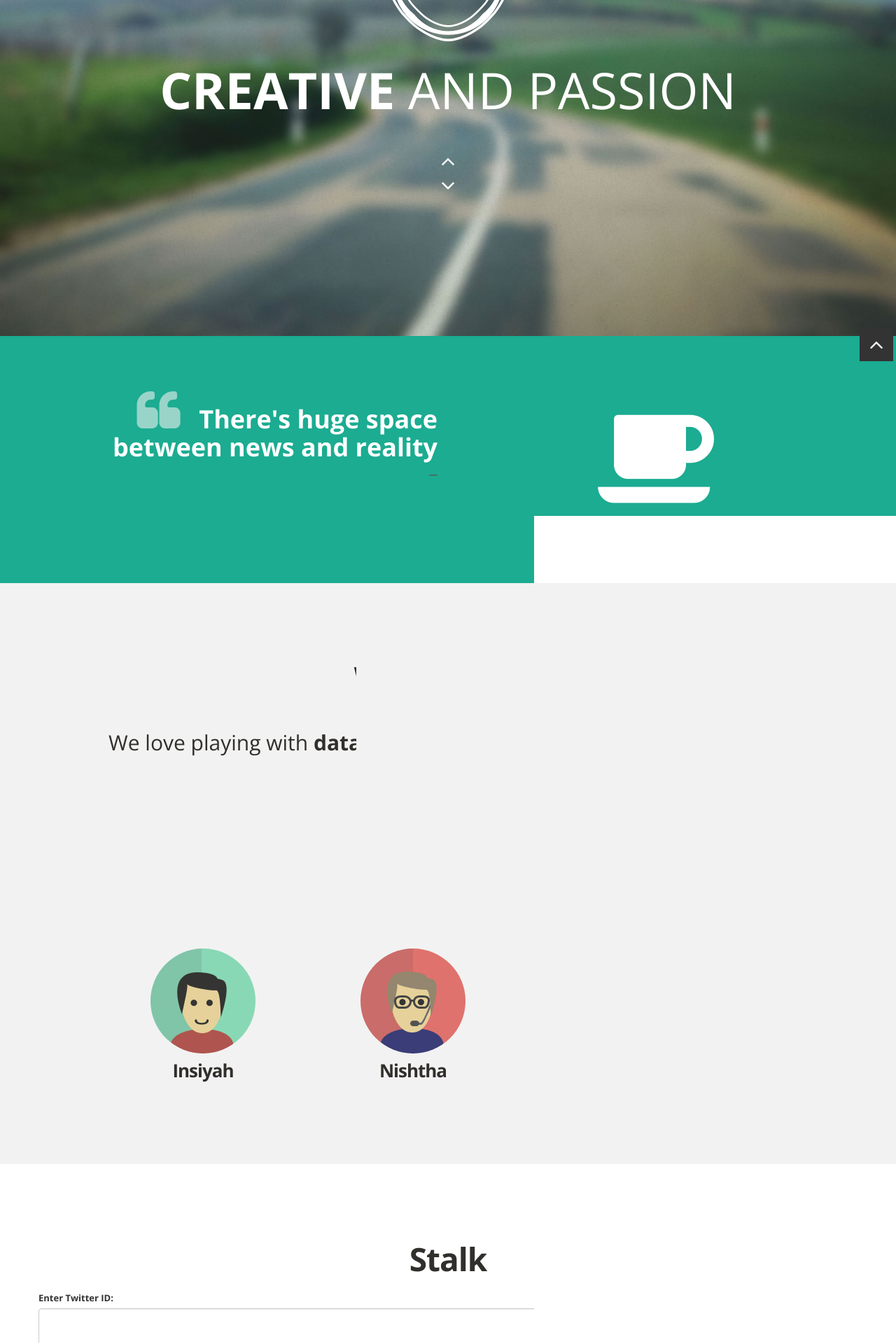
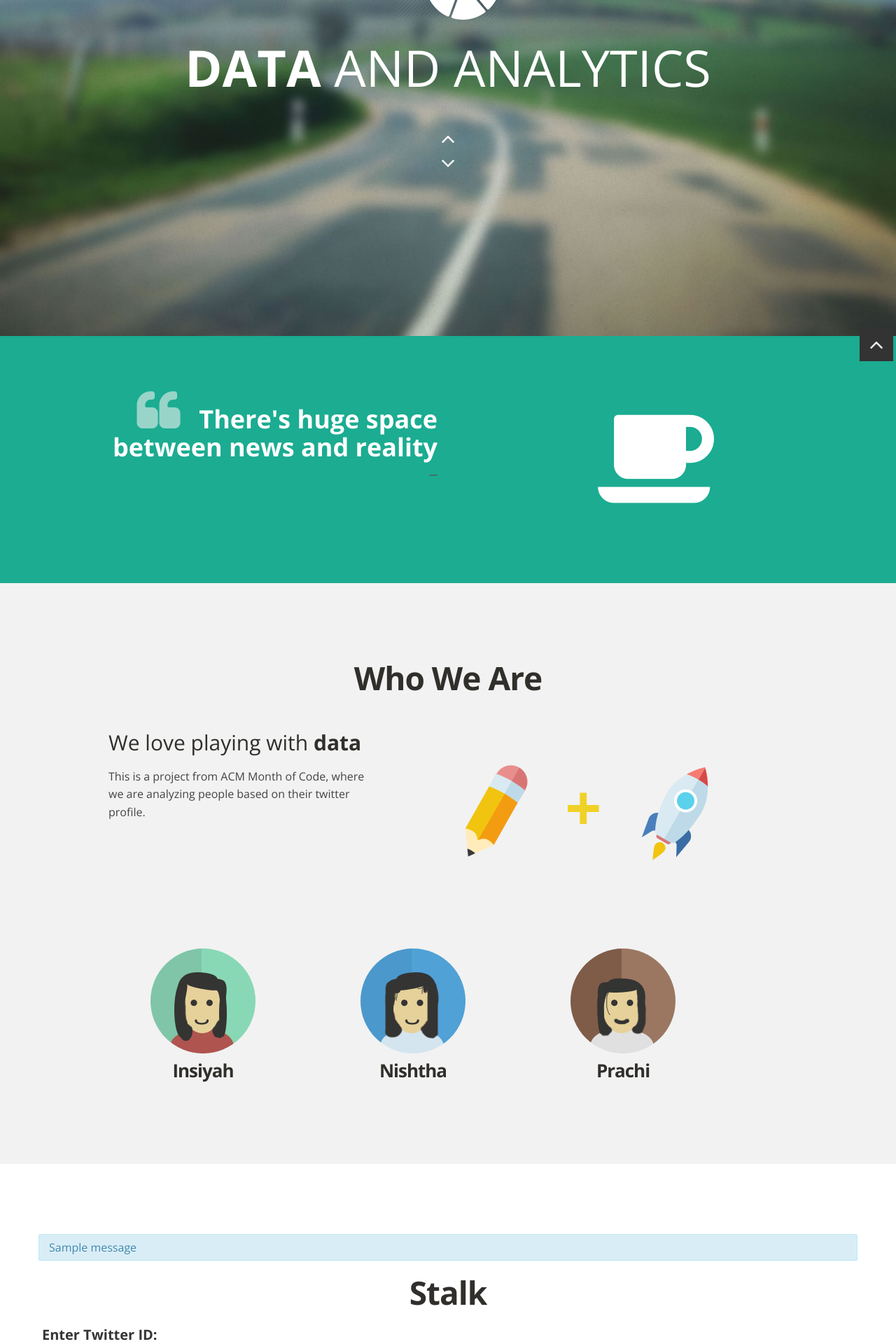
Before and after one commit to Insiyaa/Stalk-em-Know-em, a Flask app: page / in a window 1280 px wide. Shown: the part 280-2200 px from the top of the page at 70% size. Run offline with Flask 2, Linux system fonts and the light colour scheme; one stand-in notice (Sample message) is shown; some libraries are stand-ins or nearby versions.

Commit message:
Add some more stuffs

```diff
--- a/sentiments/app.py
+++ b/sentiments/app.py
@@ -1,4 +1,4 @@
-from flask import Flask, request, render_template, url_for, jsonify
+from flask import Flask, request, render_template, url_for, jsonify, flash
 import tweepy
 import json
 import pandas as pd
@@ -7,6 +7,7 @@
 import pygal
 
 app = Flask(__name__)
+app.secret_key = 'some secret key'
 #authentication
 consumer_key = 'HSsfiqvQcqKKJh6aRl2YGAw7f'
 consumer_secret = 'AHCKKukN4JAcOjlHarPsAf6MdVF3C1iwZaKUPo9RBBIEDzBAUz'
@@ -30,68 +31,73 @@
     if request.method == "GET":
         return render_template("index.html")
     else:
-        name = request.form.get("tw_id")
-        publicTweets = tweepy.Cursor(api.user_timeline, id=name).items(50)
-        followers = tweepy.Cursor(api.followers,id=name).items(100)
+        try:
+            name = request.form.get("tw_id")
+            publicTweets = tweepy.Cursor(api.user_timeline, id=name).items(50)
+            followers = tweepy.Cursor(api.followers,id=name).items(100)
 
-        user = api.get_user(name)
-        screen_name =  user.screen_name
-        des = user.description
-        followers_c =  user.followers_count
-        status_c = user.statuses_count
+            user = api.get_user(name)
+            screen_name =  user.screen_name
+            des = user.description
+            followers_c =  user.followers_count
+            status_c = user.statuses_count
 
-        tweet_text = []
-        languages = []
-        f_loc = []
+            tweet_text = []
+            languages = []
+            f_loc = []
 
-        for x in publicTweets:
-            tweet_text.append(x.text)
-            languages.append(x.lang)
-        for f in followers:
-            if not f.location == '':
-                f_loc.append(f.location)
-        print(len(tweet_text))
-        process = Process()
-        tweet_text = process.preprocess(tweet_text)
+            for x in publicTweets:
+                tweet_text.append(x.text)
+                languages.append(x.lang)
+            for f in followers:
+                if not f.location == '':
+                    f_loc.append(f.location)
+            print(len(tweet_text))
+            process = Process()
+            tweet_text = process.preprocess(tweet_text)
 
-        analytics = process.analyze(tweet_text)
-        total = analytics[0] + analytics[1] + analytics[2]
-        analytics = list(map(lambda x: x * (100/total),list(analytics)))
-        pie_chart = pygal.Pie()
-        pie_chart.title = 'Sentiments analysis (in %)'
-        pie_chart.add('Positive', analytics[0])
-        pie_chart.add('Negative', analytics[1])
-        pie_chart.add('Swearing', analytics[2])
-        chart1 = pie_chart.render_data_uri()
+            analytics = process.analyze(tweet_text)
+            total = analytics[0] + analytics[1] + analytics[2]
+            analytics = list(map(lambda x: x * (100/total),list(analytics)))
+            pie_chart = pygal.Pie()
+            pie_chart.title = 'Sentiments analysis (in %)'
+            pie_chart.add('Positive', analytics[0])
+            pie_chart.add('Negative', analytics[1])
+            pie_chart.add('Swearing', analytics[2])
+            chart1 = pie_chart.render_data_uri()
 
-        count_lang = Counter()
-        count_lang.update(languages)
-        count_lang = count_lang.most_common(8)
-        sum = 0
-        for e in count_lang:
-            sum += e[1]
+            count_lang = Counter()
+            count_lang.update(languages)
+            count_lang = count_lang.most_common(8)
+            sum = 0
+            for e in count_lang:
+                sum += e[1]
 
-        pie_chart = pygal.Pie()
-        pie_chart.title = 'Languages used (in %)'
-        for e in count_lang:
-            if not e[0] == "und":
+            pie_chart = pygal.Pie()
+            pie_chart.title = 'Languages used (in %)'
+            for e in count_lang:
+                if not e[0] == "und":
+                    pie_chart.add(e[0], (e[1] * (100/sum)))
+            chart2 = pie_chart.render_data_uri()
+
+            count_loc = Counter()
+            count_loc.update(f_loc)
+            count_loc = count_loc.most_common(8)
+            sum = 0
+            for e in count_loc:
+                sum += e[1]
+
+            pie_chart = pygal.Pie()
+            pie_chart.title = 'Location of followers(in %)'
+            for e in count_loc:
                 pie_chart.add(e[0], (e[1] * (100/sum)))
-        chart2 = pie_chart.render_data_uri()
+            chart3 = pie_chart.render_data_uri()
+            return render_template("data.html", s_name = screen_name, des = des, f_c = followers_c, s_c = status_c, y = count_lang, z = count_loc, chart1 = chart1, chart2 = chart2, chart3 = chart3)
+        except:
+            flash("Oops! We missed somewhere. Try again later!")
+            return render_template("index.html")
 
-        count_loc = Counter()
-        count_loc.update(f_loc)
-        count_loc = count_loc.most_common(8)
-        sum = 0
-        for e in count_loc:
-            sum += e[1]
 
-        pie_chart = pygal.Pie()
-        pie_chart.title = 'Location of followers(in %)'
-        for e in count_loc:
-            pie_chart.add(e[0], (e[1] * (100/sum)))
-        chart3 = pie_chart.render_data_uri()
-
-        return render_template("data.html", s_name = screen_name, des = des, f_c = followers_c, s_c = status_c, y = count_lang, z = count_loc, chart1 = chart1, chart2 = chart2, chart3 = chart3)
 
 
 if __name__ == "__main__":
--- a/sentiments/templates/index.html
+++ b/sentiments/templates/index.html
@@ -22,7 +22,7 @@
 						<!-- Responsive navbar -->
 						<a class="btn btn-navbar" data-toggle="collapse" data-target=".nav-collapse"><span class="icon-bar"></span><span class="icon-bar"></span><span class="icon-bar"></span>
 					</a>
-						<h1 class="brand"><a href="index.html">Stalk 'em <br>Know 'em</a></h1>
+						<h1 class="brand"><a href="index.html">Stalk 'em <br>    Know 'em</a></h1>
 						<!-- navigation -->
 						<nav class="pull-right nav-collapse collapse">
 							<ul id="menu-main" class="nav">
@@ -48,7 +48,7 @@
 								<ul class="slides">
 									<li>
 										<p class="home-slide-content">
-											<strong>creative</strong> and passion
+											<strong>data</strong> and analytics
 										</p>
 									</li>
 									<li>
@@ -58,7 +58,7 @@
 									</li>
 									<li>
 										<p class="home-slide-content">
-											We loves <strong>simplicity</strong>
+											We love <strong>simplicity</strong>
 										</p>
 									</li>
 								</ul>
@@ -116,7 +116,7 @@
 					</div>
 					<div class="span3 flyIn">
 						<div class="people">
-							<img class="team-thumb img-circle" src="{{url_for('static', filename='img/team/img-2.jpg')}}" alt="" />
+							<img class="team-thumb img-circle" src="{{url_for('static', filename='img/team/img-4.jpg')}}" alt="" />
 							<h3>Nishtha</h3>
 							<p>
 
@@ -125,7 +125,7 @@
 					</div>
 					<div class="span3 flyIn">
 						<div class="people">
-							<img class="team-thumb img-circle" src="{{url_for('static', filename='img/team/img-3.jpg')}}"  alt="" />
+							<img class="team-thumb img-circle" src="{{url_for('static', filename='img/team/img-5.jpg')}}"  alt="" />
 							<h3>Prachi</h3>
 							<p>
 
@@ -140,17 +140,20 @@
 		<!-- section: works -->
 		<section id="works" class="section">
 			<div class="container clearfix">
+				{% if get_flashed_messages() %}
+				<header>
+					<div class="alert alert-info" role="alert">
+						{{ get_flashed_messages() | join(" ") }}
+					</div>
+				</header>
+				{% endif %}
 				<h4>Stalk</h4>
 				<form action="{{ url_for('data') }}" method="post">
-					<label for="tw_id">Enter Twitter ID:</label>
-					<input style="height:200px;font-size:14pt;" type="text" name="tw_id" class="form-control" id="tw_id" placeholder="@screen_name" data-rule="minlen:1" data-msg="This cannot be empty" />
+					<label for="tw_id" style="font-size:20px;padding:5px;">Enter Twitter ID:</label>
+					<input style="height:90px;font-size:14pt;" type="text" name="tw_id" class="form-control" id="tw_id" placeholder="@screen_name" data-rule="minlen:1" data-msg="This cannot be empty" />
 					<div class="validation"></div>
-					<input type="button" value="Submit" class="btn btn-theme">
+					<input type="submit" value="Submit" class="btn btn-theme">
 				</form>
-
-					{% block main %}{% endblock %}
-
-				<!-- portfolio filter -->
 			</div>
 		</section>
 		<!-- spacer section -->
@@ -180,7 +183,9 @@
 				</div>
 				<div class="row">
 					<div class="col-md-12">
-						Our email address: xyz@gmail.com
+						<p>
+							Our email address: xyz@gmail.com
+						</p>
 					</div>
 				</div>
 			</div>
@@ -200,6 +205,7 @@
 				</div>
 			</div>
 			<!-- ./container -->
+
 		</footer>
 		<a href="#" class="scrollup"><i class="icon-angle-up icon-square icon-bgdark icon-2x"></i></a>
 		<script src="{{url_for('static', filename='js/jquery.js')}}"></script>
```
Also changed, not shown: sentiments/templates/data.html (+7 -2 lines), sentiments/static/img/logo-image.png, sentiments/static/img/team/img-1.jpg, sentiments/static/img/team/img-4.jpg, sentiments/static/img/team/img-5.jpg.
